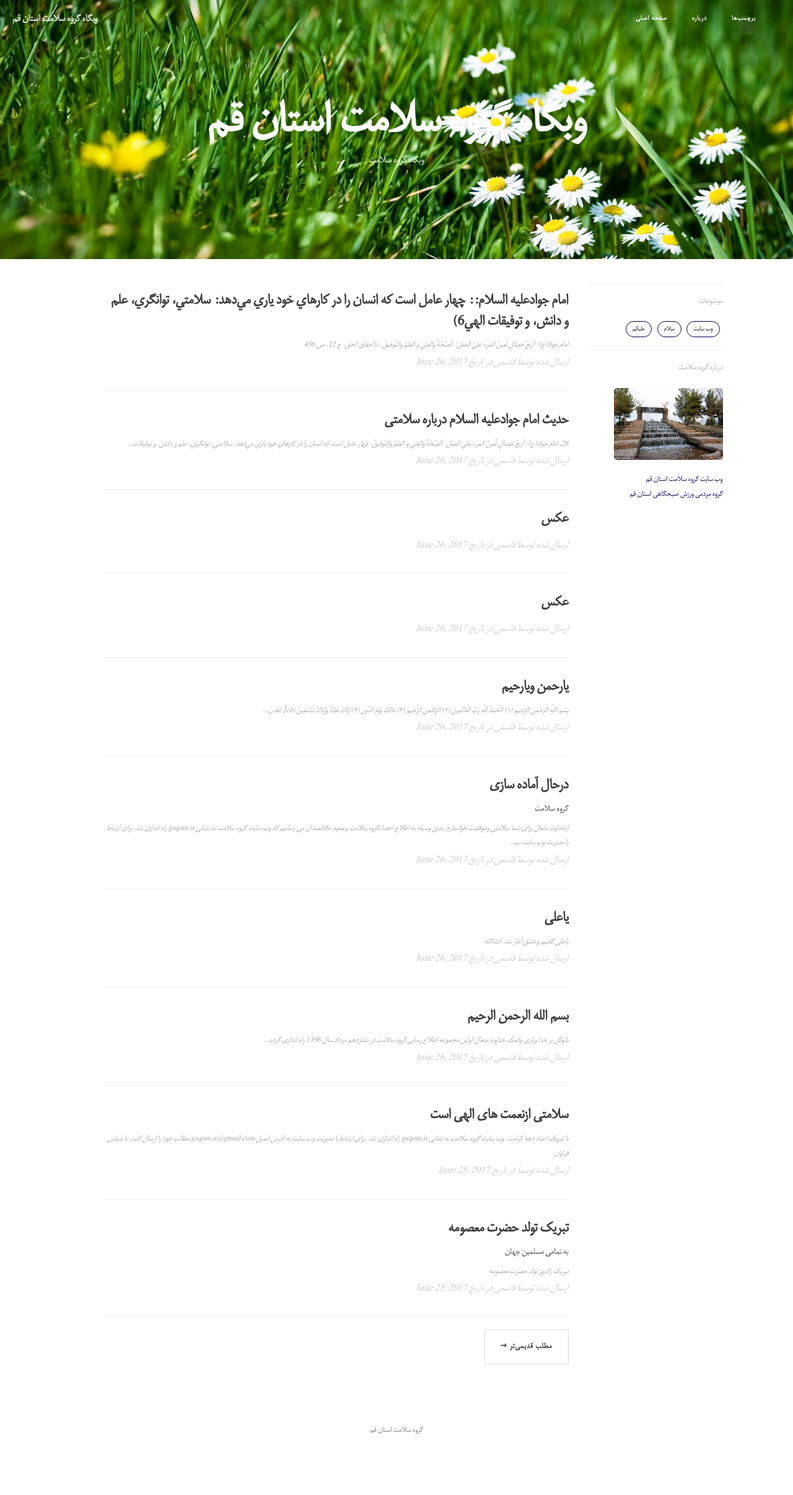
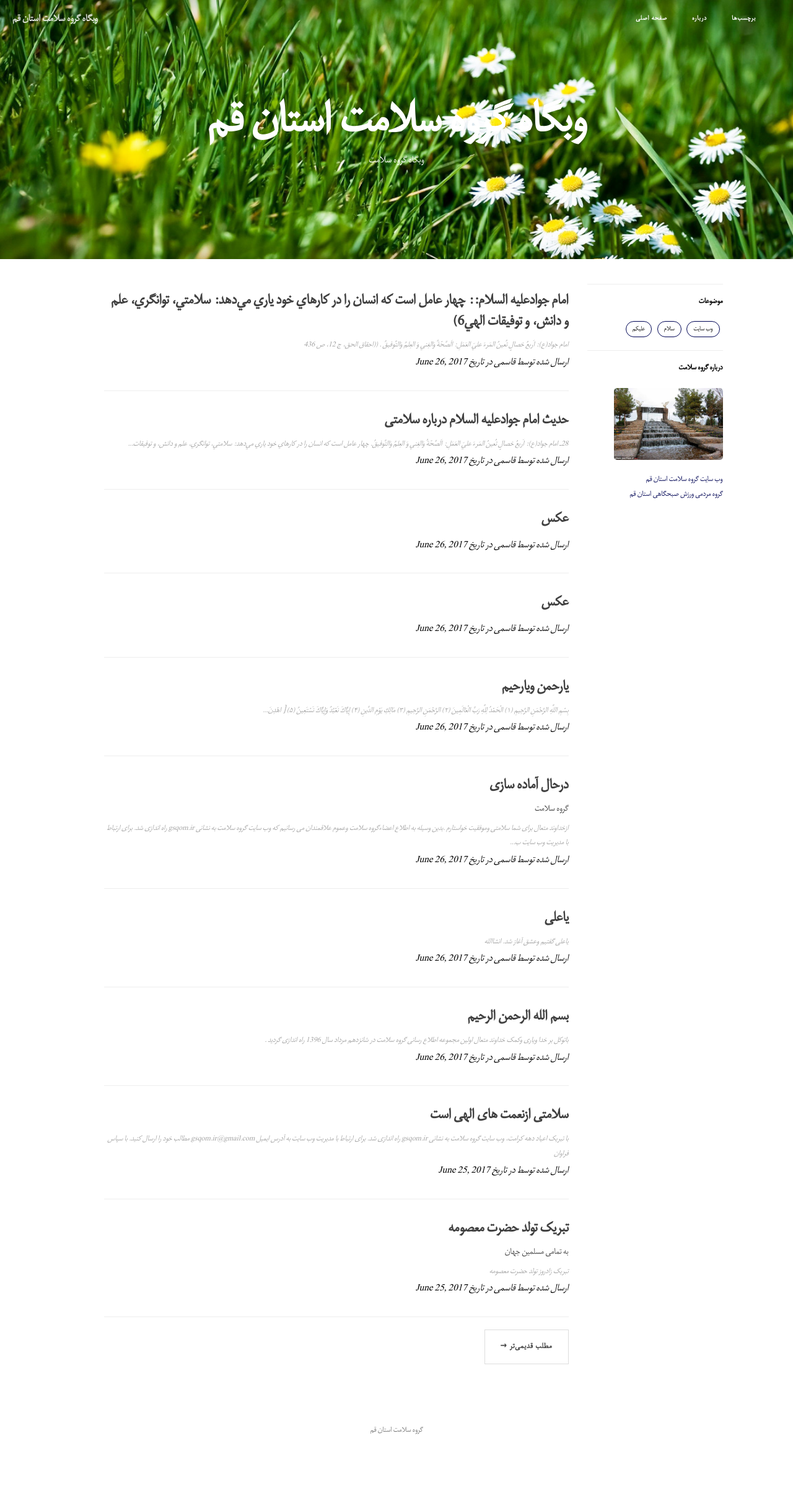
Before and after one commit to grouh-salamat/grouh-salamat.github.io, a Jekyll site: the page built from index.html, in a window 1280 px wide. Shown: the whole page at 62% size. Built offline with Jekyll 4.4.1, drawn with Linux system fonts in a browser that asks for light colours; the list of posts is cut into pages by our own code.

Commit message:
Update hux-blog.css

```diff
--- a/css/hux-blog.css
+++ b/css/hux-blog.css
@@ -14,11 +14,11 @@
   font-size: 14px;
 }
 .sidebar-container h5 {
-  color: #cccccc;
+  color: #000000;
   padding-bottom: 1em;
 }
 .sidebar-container h5 a {
-  color: #cccccc !important;
+  color: #000000 !important;
   text-decoration: none;
 }
 .sidebar-container a {
@@ -210,7 +210,7 @@
   color: #000000;
   text-transform: uppercase;
   border-radius: 3px;
-  outline-color: #cccccc;
+  outline-color: #000000;
 }
 .paper-button:hover {
   cursor: pointer;
@@ -260,7 +260,7 @@
   background-color: #ffffff;
 }
 .paper-button input[type="submit"] {
-  outline-color: #cccccc;
+  outline-color: #000000;
 }
 .paper-button.colored.raised-button input[type="submit"] {
   color: #ffffff;
@@ -479,7 +479,7 @@
   width: 100%;
 }
 .post-container .pager li > a > span {
-  color: #cccccc;
+  color: #000000;
   font-weight: normal;
   letter-spacing: 0.5px;
 }
@@ -667,7 +667,7 @@
 }
 .intro-header {
   background: no-repeat center center;
-  background-color: #cccccc;
+  background-color: #000000;
   background-attachment: scroll;
   -webkit-background-size: cover;
   -moz-background-size: cover;
@@ -797,7 +797,7 @@
 }
 .post-preview > .post-meta {
   font-family: "IRMitra", Tahoma, Arial;
-  color: #cccccc;
+  color: #000000;
   font-size: 16px;
   font-style: italic;
   margin-top: 0;
@@ -990,7 +990,7 @@
 .pager .disabled > a:hover,
 .pager .disabled > a:focus,
 .pager .disabled > span {
-  color: #cccccc;
+  color: #000000;
   background-color: #404040;
   cursor: not-allowed;
 }
```
